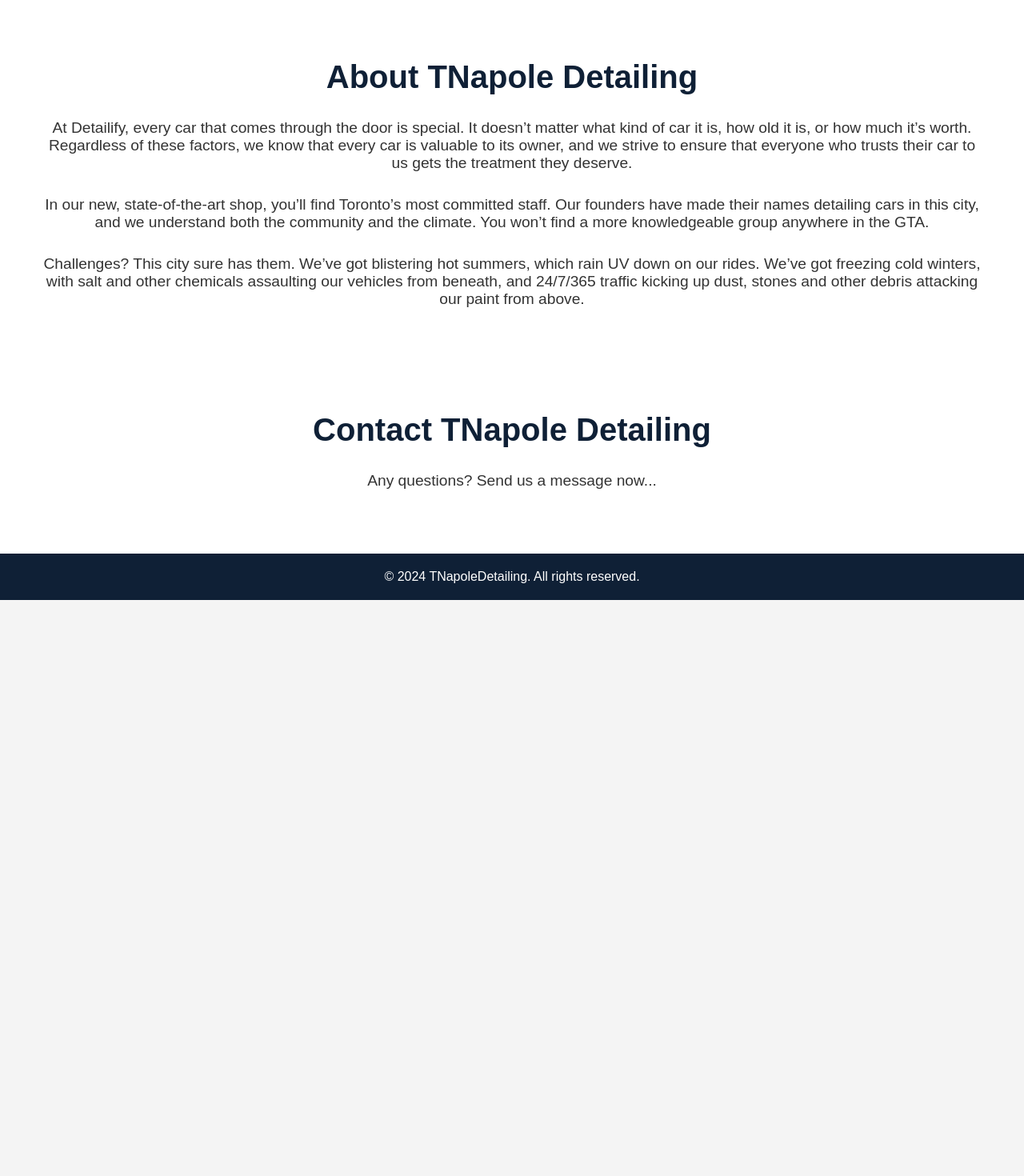
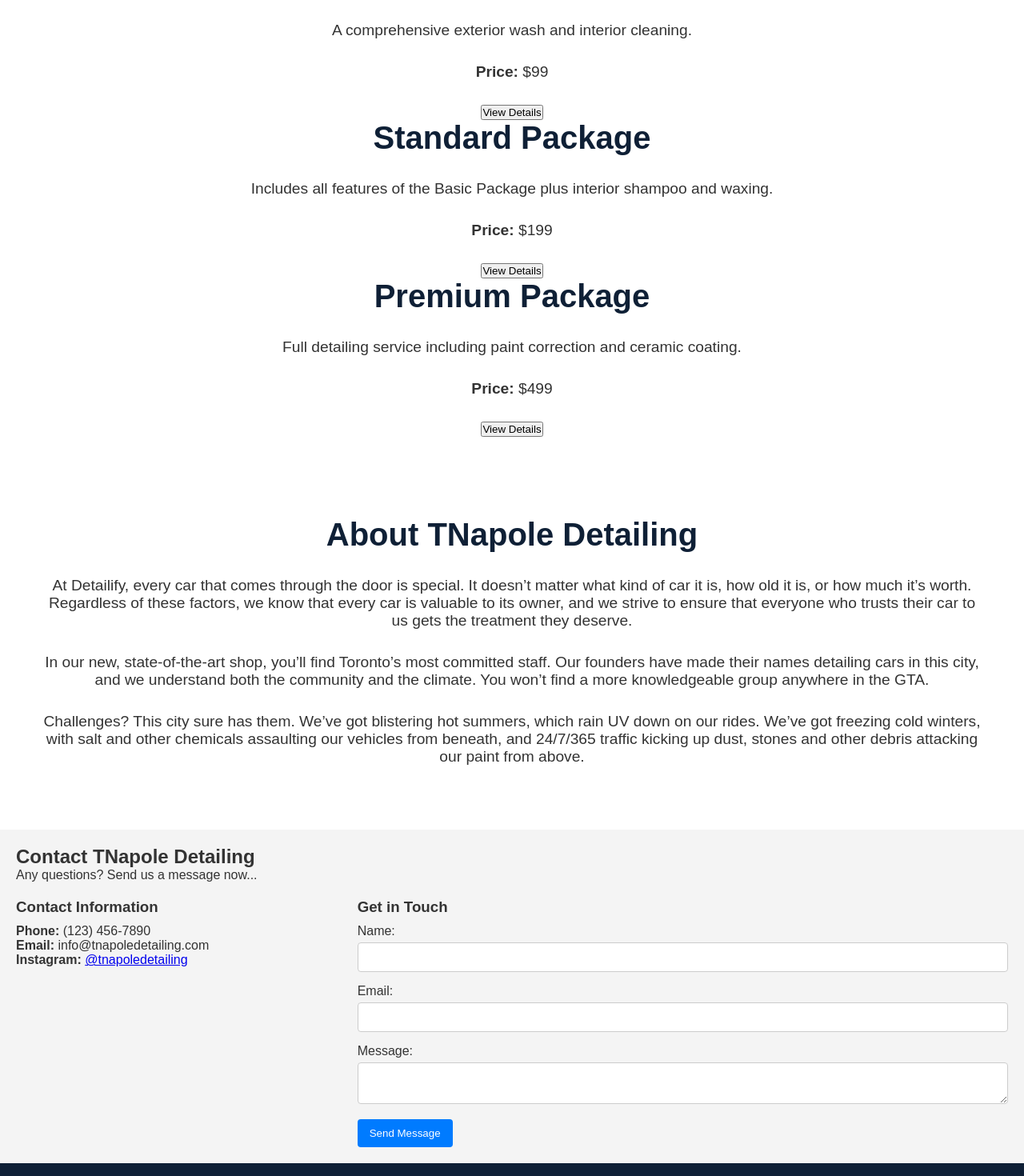
Before and after one commit to LuanaRTonelli2024/TNapoleDetail, a React (Create React App) app: page / in a window 1280 px wide. Shown: the part 1280-2750 px from the top of the page at 80% size. Before the commit the page ends 2030 px from the top, so only its background shows below. Built offline with nearby package versions, Linux system fonts and the light colour scheme.

Commit message:
Packages and Contact Us

```diff
--- a/src/components/Homepage.css
+++ b/src/components/Homepage.css
@@ -220,20 +220,55 @@
 
    /* Contact Us Section */
    .contact-us-section {
-    padding: 50px;
-    text-align: center;
-    background-color: #fff;
+    padding: 20px;
   }
 
-  .contact-us-section h2 {
-    font-size: 2.5rem;
-    margin-bottom: 30px;
-    color: #0f2036;
+  .contact-layout {
+    display: flex;
+    justify-content: space-between;
+    margin-top: 20px;
   }
 
-  .contact-us-section p {
-    font-size: 1.2rem;
-    margin-bottom: 30px;
+  .contact-info {
+    flex: 1;
+    margin-right: 20px; /* Espaço entre a coluna de informações e o formulário */
+  }
+
+  .contact-form {
+    flex: 2; /* O formulário ocupa mais espaço */
+  }
+
+  h3 {
+    margin-bottom: 10px;
+  }
+
+  .form-group {
+    margin-bottom: 15px;
+  }
+
+  label {
+    margin-bottom: 5px;
+    display: block; /* Para que o rótulo fique acima do campo */
+  }
+
+  input, textarea {
+    width: 100%;
+    padding: 10px;
+    border: 1px solid #ccc;
+    border-radius: 4px;
+  }
+
+  .btn-submit {
+    padding: 10px 15px;
+    background-color: #007BFF;
+    color: white;
+    border: none;
+    border-radius: 4px;
+    cursor: pointer;
+  }
+
+  .btn-submit:hover {
+    background-color: #0056b3;
   }
 
 
--- a/src/components/Homepage.js
+++ b/src/components/Homepage.js
@@ -71,15 +71,28 @@ const Homepage = () => {
       <section id="packages" className="packages-services">
         <h2>Packages</h2>
         <p>Our packages are designed to meet your needs.  We offer three different packages:</p>
-        <div>
-          <table>
-            <tr>
-              <td>Car Detailing</td>
-              <td>Paint Correction</td>
-              <td>Ceramic Coating</td>
-            </tr>
-          </table>
+        <section className="packages-list">
+        <div className="package-card">
+          <h2>Basic Package</h2>
+          <p>A comprehensive exterior wash and interior cleaning.</p>
+          <p><strong>Price:</strong> $99</p>
+          <button className="btn-details">View Details</button>
         </div>
+
+        <div className="package-card">
+          <h2>Standard Package</h2>
+          <p>Includes all features of the Basic Package plus interior shampoo and waxing.</p>
+          <p><strong>Price:</strong> $199</p>
+          <button className="btn-details">View Details</button>
+        </div>
+
+        <div className="package-card">
+          <h2>Premium Package</h2>
+          <p>Full detailing service including paint correction and ceramic coating.</p>
+          <p><strong>Price:</strong> $499</p>
+          <button className="btn-details">View Details</button>
+        </div>
+      </section>
       </section>
 
       <section id="about-us" className="about-us-section">
@@ -92,6 +105,31 @@ const Homepage = () => {
       <section id="contact-us" className="contact-us-section">
         <h2>Contact TNapole Detailing</h2>
         <p>Any questions?  Send us a message now...</p>
+        <div className="contact-layout">
+        <div className="contact-info">
+          <h3>Contact Information</h3>
+          <p><strong>Phone:</strong> (123) 456-7890</p>
+          <p><strong>Email:</strong> info@tnapoledetailing.com</p>
+          <p><strong>Instagram:</strong> <a href="https://instagram.com/tnapoledetailing" target="_blank" rel="noopener noreferrer">@tnapoledetailing</a></p>
+        </div>
+
+        <form className="contact-form">
+        <h3>Get in Touch</h3>
+        <div className="form-group">
+          <label htmlFor="name">Name:</label>
+          <input type="text" id="name" name="name" required />
+        </div>
+        <div className="form-group">
+          <label htmlFor="email">Email:</label>
+          <input type="email" id="email" name="email" required />
+        </div>
+        <div className="form-group">
+          <label htmlFor="message">Message:</label>
+          <textarea id="message" name="message" required></textarea>
+        </div>
+          <button type="submit" className="btn-submit">Send Message</button>
+        </form>
+        </div>
       </section>
 
 
```
